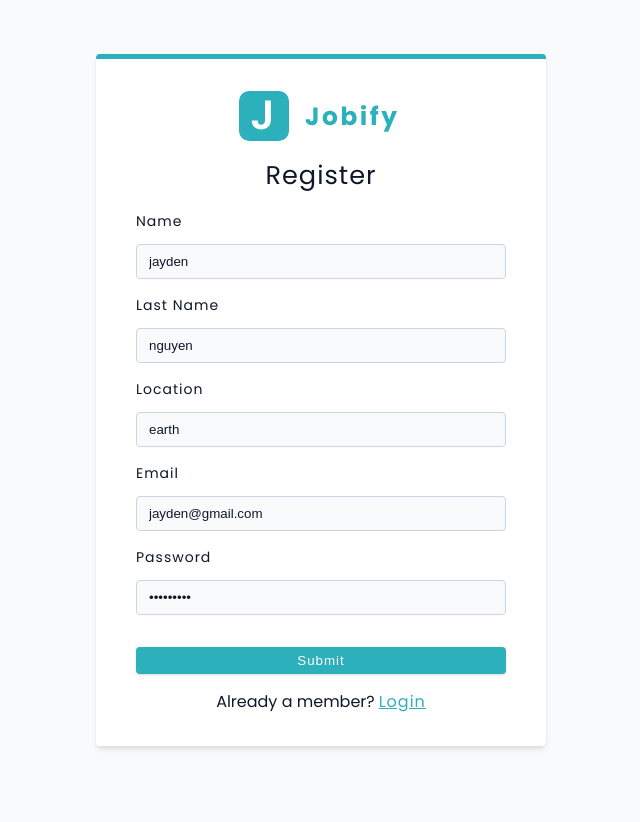
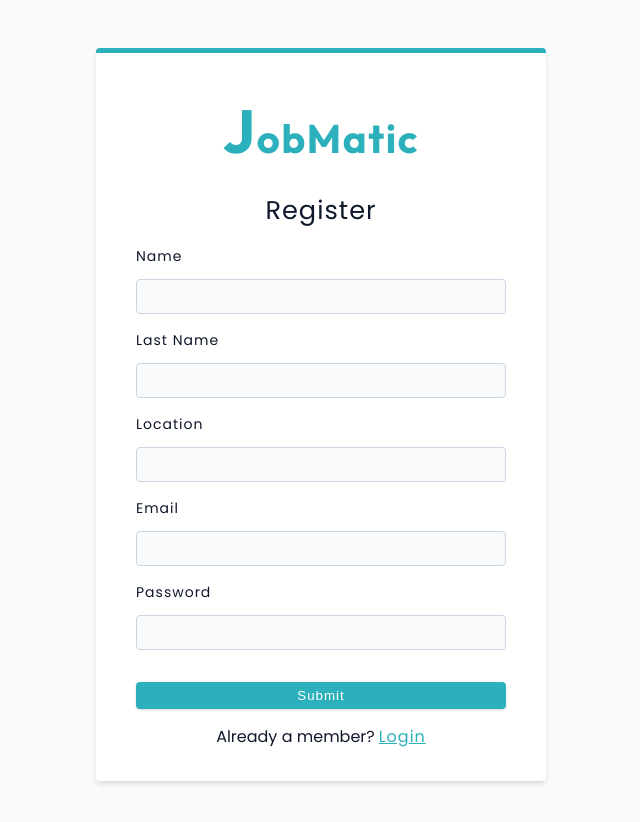
Before and after one commit to jayden-n/jobmatic, a React (Vite) app in the folder client/: page /register in a window 1280 px wide. Shown: the top 822 px of the page, without its empty margins (319-959 px from the left). Before the commit the page ends 800 px from the top, so only its background shows below. Built offline with nearby package versions, Linux system fonts and the light colour scheme.

Commit message:
refactor: UI clean-ups

```diff
--- a/client/index.html
+++ b/client/index.html
@@ -6,10 +6,19 @@
 		<meta name="viewport" content="width=device-width, initial-scale=1.0" />
 		<title>Jobmatic</title>
 
+		<!-- APP FONT -->
 		<link rel="preconnect" href="https://fonts.googleapis.com" />
 		<link rel="preconnect" href="https://fonts.gstatic.com" crossorigin />
 		<link
 			href="https://fonts.googleapis.com/css2?family=Poppins:wght@400;500;600;700;800;900&display=swap"
+			rel="stylesheet"
+		/>
+
+		<!-- LOGO FONT -->
+		<link rel="preconnect" href="https://fonts.googleapis.com" />
+		<link rel="preconnect" href="https://fonts.gstatic.com" crossorigin />
+		<link
+			href="https://fonts.googleapis.com/css2?family=Outfit:wght@400;500;600;700;800&display=swap"
 			rel="stylesheet"
 		/>
 	</head>
--- a/client/src/components/BigSidebar.jsx
+++ b/client/src/components/BigSidebar.jsx
@@ -32,8 +32,8 @@ const Wrapper = styled.aside`
 			background: var(--background-secondary-color);
 			min-height: 100vh;
 			height: 100%;
-			width: 270px;
-			margin-left: -270px;
+			width: 280px;
+			margin-left: -280px;
 			transition: margin-left 0.3s ease-in-out;
 		}
 		.content {
@@ -59,13 +59,18 @@ const Wrapper = styled.aside`
 			display: flex;
 			align-items: center;
 			color: var(--text-secondary-color);
-			padding: 1rem 0;
+			padding: 1.5rem 0;
 			padding-left: 2.5rem;
 			text-transform: capitalize;
 			transition: padding-left 0.3s ease-in-out;
+			border-bottom-right-radius: 9999px;
+			border-top-right-radius: 9999px;
 		}
 		.nav-link:hover {
-			padding-left: 4rem;
+			padding-left: 3.5rem;
+			border-bottom-right-radius: 9999px;
+			border-top-right-radius: 9999px;
+			background: var(--background-color);
 			color: var(--primary-500);
 			transition: var(--transition);
 		}
@@ -77,6 +82,7 @@ const Wrapper = styled.aside`
 		}
 		.active {
 			color: var(--primary-500);
+			background: var(--background-color);
 		}
 		.pending {
 			background: var(--background-color);
--- a/client/src/components/Logo.jsx
+++ b/client/src/components/Logo.jsx
@@ -1,7 +1,25 @@
-import logo from '../assets/images/logo.svg';
+import styled from 'styled-components';
 
 const Logo = () => {
-	return <img src={logo} alt="jobmatic" className="logo" />;
+	// return <img src={logo} alt="jobmatic" className="logo" />;
+	return (
+		<Wrapper>
+			<p className="logo main-logo">
+				<span className="letter-logo">J</span>obMatic
+			</p>
+		</Wrapper>
+	);
 };
 
+const Wrapper = styled.div`
+	.main-logo {
+		letter-spacing: 0.1rem;
+		font-size: 2.5rem;
+		font-weight: 700;
+		color: var(--primary-500);
+	}
+	.letter-logo {
+		font-size: 3.8rem;
+	}
+`;
 export default Logo;
--- a/client/src/components/LogoutContainer.jsx
+++ b/client/src/components/LogoutContainer.jsx
@@ -5,7 +5,7 @@ import styled from 'styled-components';
 
 const LogoutContainer = () => {
 	const [showLogout, setShowLogout] = useState(false);
-	const { user, logoutUser } = useDashboardContext();
+	const { user, onLogoutUser } = useDashboardContext();
 
 	// console.log(user.avatar);
 	return (
@@ -27,7 +27,7 @@ const LogoutContainer = () => {
 
 			{/* button toggle */}
 			<div className={showLogout ? 'dropdown show-dropdown' : 'dropdown'}>
-				<button type="button" className="dropdown-btn" onClick={logoutUser}>
+				<button type="button" className="dropdown-btn" onClick={onLogoutUser}>
 					logout
 				</button>
 			</div>
--- a/client/src/components/Navbar.jsx
+++ b/client/src/components/Navbar.jsx
@@ -15,7 +15,7 @@ const Navbar = () => {
 				</button>
 				<div>
 					<Logo />
-					<h3 className="logo-text">dashboard</h3>
+					<h5 className="logo-text">dashboard</h5>
 				</div>
 
 				<div className="btn-container">
@@ -54,9 +54,11 @@ const Wrapper = styled.nav`
 		display: none;
 	}
 	.logo {
-		display: flex;
-		align-items: center;
-		width: 100px;
+		font-size: 1.8rem;
+		width: 150px;
+	}
+	.letter-logo {
+		font-size: 3.4rem;
 	}
 	.btn-container {
 		display: flex;
--- a/client/src/components/SmallSidebar.jsx
+++ b/client/src/components/SmallSidebar.jsx
@@ -79,12 +79,21 @@ const Wrapper = styled.aside`
 		display: flex;
 		align-items: center;
 		color: var(--text-secondary-color);
-		padding: 1rem 0;
+		padding: 1.5rem 0;
+		padding-left: 2.5rem;
 		text-transform: capitalize;
-		transition: var(--transition);
+		transition: padding-left 0.3s ease-in-out;
+		width: 280px;
+		border-bottom-right-radius: 9999px;
+		border-top-right-radius: 9999px;
 	}
 	.nav-link:hover {
+		padding-left: 3.5rem;
+		border-bottom-right-radius: 9999px;
+		border-top-right-radius: 9999px;
+		background: var(--background-color);
 		color: var(--primary-500);
+		transition: var(--transition);
 	}
 	.icon {
 		font-size: 1.5rem;
--- a/client/src/index.css
+++ b/client/src/index.css
@@ -86,8 +86,7 @@ html {
 body {
 	background: var(--background-color);
 	color: var(--text-color);
-	/* font-family: system-ui, -apple-system, BlinkMacSystemFont, "Segoe UI", Roboto,
-		Oxygen, Ubuntu, Cantarell, "Open Sans", "Helvetica Neue", sans-serif; */
+
 	font-family: 'Poppins', sans-serif;
 
 	font-weight: 400;
@@ -318,6 +317,9 @@ button:disabled {
 	margin: 0 auto;
 }
 
+.main-logo {
+	font-family: 'Outfit', sans-serif;
+}
 /* BUTTONS AND BADGES */
 .pending {
 	background: #fef3c7;
--- a/client/src/pages/DashboardPage.jsx
+++ b/client/src/pages/DashboardPage.jsx
@@ -1,11 +1,11 @@
 /* eslint-disable react/prop-types */
-import { Outlet, useLoaderData, useNavigate } from "react-router-dom";
-import styled from "styled-components";
-import { BigSidebar, Navbar, SmallSidebar } from "../components";
-import { createContext, useState } from "react";
-import { checkDefaultTheme } from "../utils/constants/constants";
-import customFetch from "../utils/api/customFetch";
-import { toast } from "react-toastify";
+import { Outlet, useLoaderData, useNavigate } from 'react-router-dom';
+import styled from 'styled-components';
+import { BigSidebar, Navbar, SmallSidebar } from '../components';
+import { createContext, useState } from 'react';
+import { checkDefaultTheme } from '../utils/constants/constants';
+import customFetch from '../utils/api/customFetch';
+import { toast } from 'react-toastify';
 
 export const DashboardContext = createContext();
 
@@ -24,20 +24,20 @@ const DashboardPage = () => {
 		const newDarkTheme = !isDarkTheme;
 		setIsDarkTheme(newDarkTheme);
 
-		document.body.classList.toggle("dark-theme", newDarkTheme);
-		localStorage.setItem("darkTheme", newDarkTheme);
+		document.body.classList.toggle('dark-theme', newDarkTheme);
+		localStorage.setItem('darkTheme', newDarkTheme);
 	};
 
 	const toggleSidebar = () => {
 		setShowSidebar(!showSidebar);
 	};
 
-	const logoutUser = async () => {
-		navigate("/");
+	const onLogoutUser = async () => {
+		navigate('/');
 
 		// clears out the cookie
-		await customFetch.get("/auth/logout");
-		toast.success("Logging out...");
+		await customFetch.get('/auth/logout');
+		toast.success('Logged out successfully!');
 	};
 
 	return (
@@ -48,7 +48,7 @@ const DashboardPage = () => {
 				isDarkTheme,
 				toggleDarkTheme,
 				toggleSidebar,
-				logoutUser,
+				onLogoutUser,
 			}}
 		>
 			<Wrapper>
--- a/client/src/pages/LoginPage.jsx
+++ b/client/src/pages/LoginPage.jsx
@@ -26,7 +26,7 @@ const LoginPage = () => {
 		};
 		try {
 			await customFetch.post('/auth/login', demoData);
-			toast.success('Demo user is in the building!');
+			toast.success("Demo user's in the building!");
 			navigate('/dashboard');
 		} catch (error) {
 			toast.error(error?.response?.data?.msg);
@@ -36,18 +36,20 @@ const LoginPage = () => {
 	return (
 		<Wrapper>
 			<Form method="post" className="form">
-				<Logo />
+				<Link to="/">
+					<Logo />
+				</Link>
 				<h4>login</h4>
 				{errors?.msg && <p style={{ color: 'red' }}>{errors.msg}</p>}
-				<FormRow type="email" name="email" defaultValue="jayden@gmail.com" />
-				<FormRow type="password" name="password" defaultValue="secret123" />
+				<FormRow type="email" name="email" />
+				<FormRow type="password" name="password" />
 
 				<button type="submit" className="btn btn-block" disabled={isSubmitting}>
 					{isSubmitting ? 'submitting...' : 'submit'}
 				</button>
 
 				<button type="submit" className="btn btn-block" onClick={loginDemoUser}>
-					explore the app
+					explore the app!
 				</button>
 
 				<p>
--- a/client/src/pages/ProfilePage.jsx
+++ b/client/src/pages/ProfilePage.jsx
@@ -26,7 +26,7 @@ export const action = async ({ request }) => {
 
 const ProfilePage = () => {
 	const { user } = useOutletContext();
-	const { email, lastName, location, name, role } = user;
+	const { email, lastName, location, name } = user;
 
 	const navigation = useNavigation();
 	const isSubmitting = navigation.state === 'submitting';
--- a/client/src/pages/RegisterPage.jsx
+++ b/client/src/pages/RegisterPage.jsx
@@ -11,20 +11,17 @@ const RegisterPage = () => {
 		<Wrapper>
 			<Form method="post" className="form">
 				<div className="logo">
-					<Logo />
+					<Link to="/">
+						<Logo />
+					</Link>
 				</div>
 				<h4>Register</h4>
 
-				<FormRow type="text" name="name" defaultValue="jayden" />
-				<FormRow
-					type="text"
-					name="lastName"
-					labelText="Last Name"
-					defaultValue="nguyen"
-				/>
-				<FormRow type="text" name="location" defaultValue="earth" />
-				<FormRow type="email" name="email" defaultValue="jayden@gmail.com" />
-				<FormRow type="password" name="password" defaultValue="secret123" />
+				<FormRow type="text" name="name" />
+				<FormRow type="text" name="lastName" labelText="Last Name" />
+				<FormRow type="text" name="location" />
+				<FormRow type="email" name="email" />
+				<FormRow type="password" name="password" />
 
 				<button type="submit" className="btn btn-block" disabled={isSubmitting}>
 					{isSubmitting ? 'submitting...' : 'submit'}
```
Also changed, not shown: client/src/assets/images/logo.svg (deleted).
